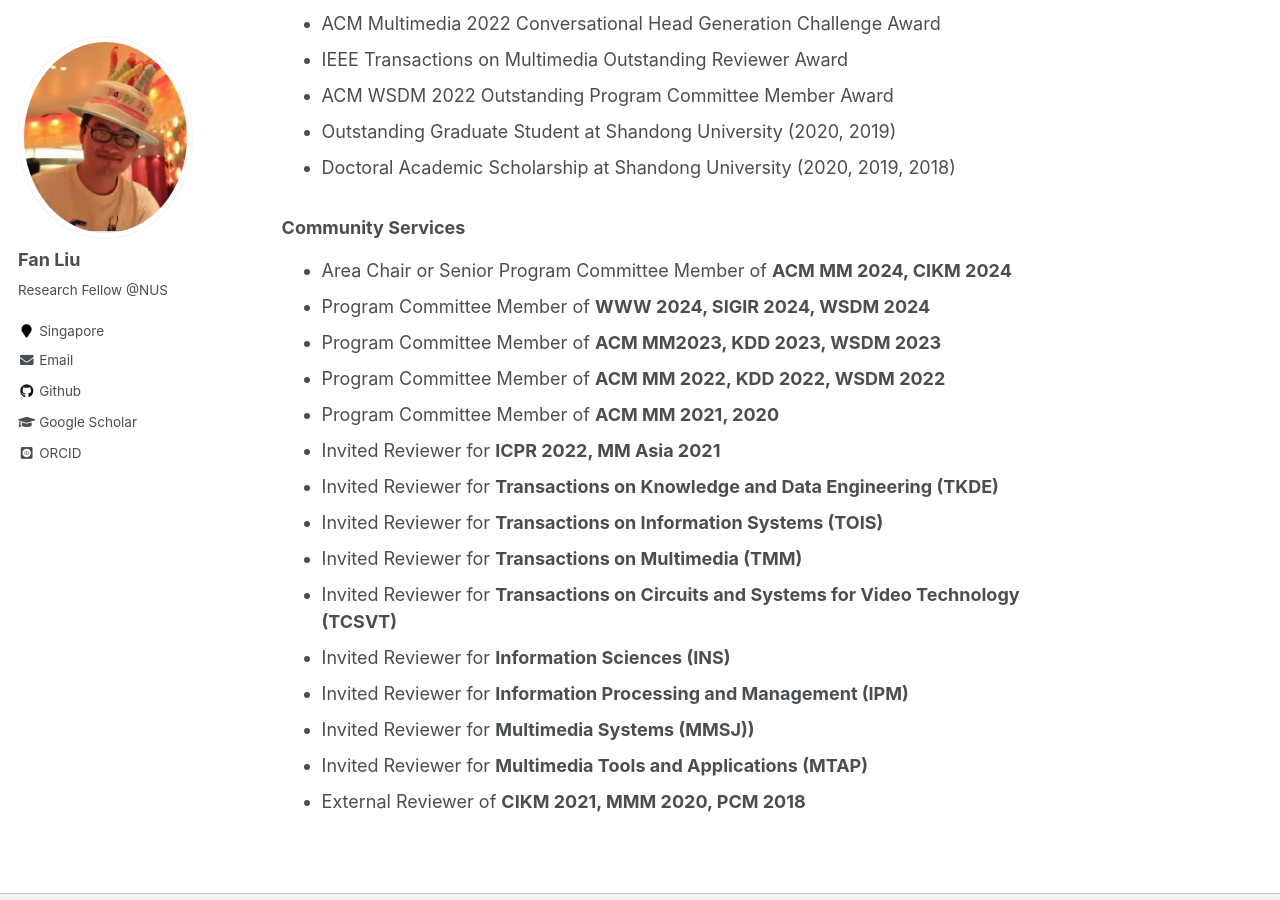
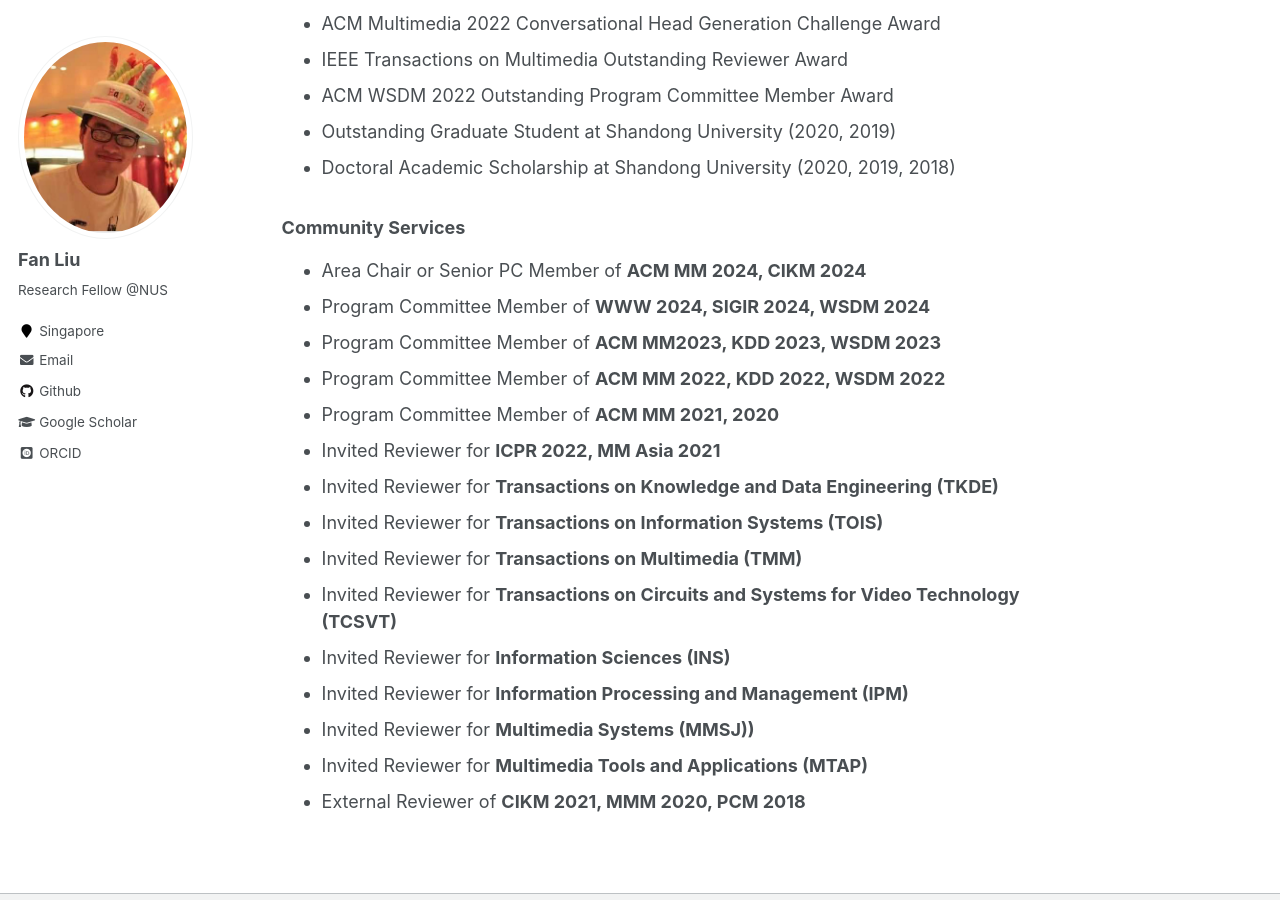
Before and after one commit to liufancs/liufancs.github.io, a Jekyll site: the page built from _pages/about.md, in a window 1280 px wide and 900 px high, scrolled down 2317 px. Built offline with Jekyll 4.4.1, drawn with Linux system fonts in a browser that asks for light colours; some web fonts are replaced.

Commit message:
Update about.md

```diff
--- a/_pages/about.md
+++ b/_pages/about.md
@@ -58,7 +58,7 @@ Recommendation. MM, 2023. [[Codes&Data](https://github.com/HuilinChenJN/SGFD)] [
 
 
 ### Community Services
-* Area Chair or Senior Program Committee Member of **ACM MM 2024, CIKM 2024**
+* Area Chair or Senior PC Member of **ACM MM 2024, CIKM 2024**
 * Program Committee Member of **WWW 2024, SIGIR 2024, WSDM 2024**
 * Program Committee Member of **ACM MM2023, KDD 2023, WSDM 2023**
 * Program Committee Member of **ACM MM 2022, KDD 2022, WSDM 2022**
```
